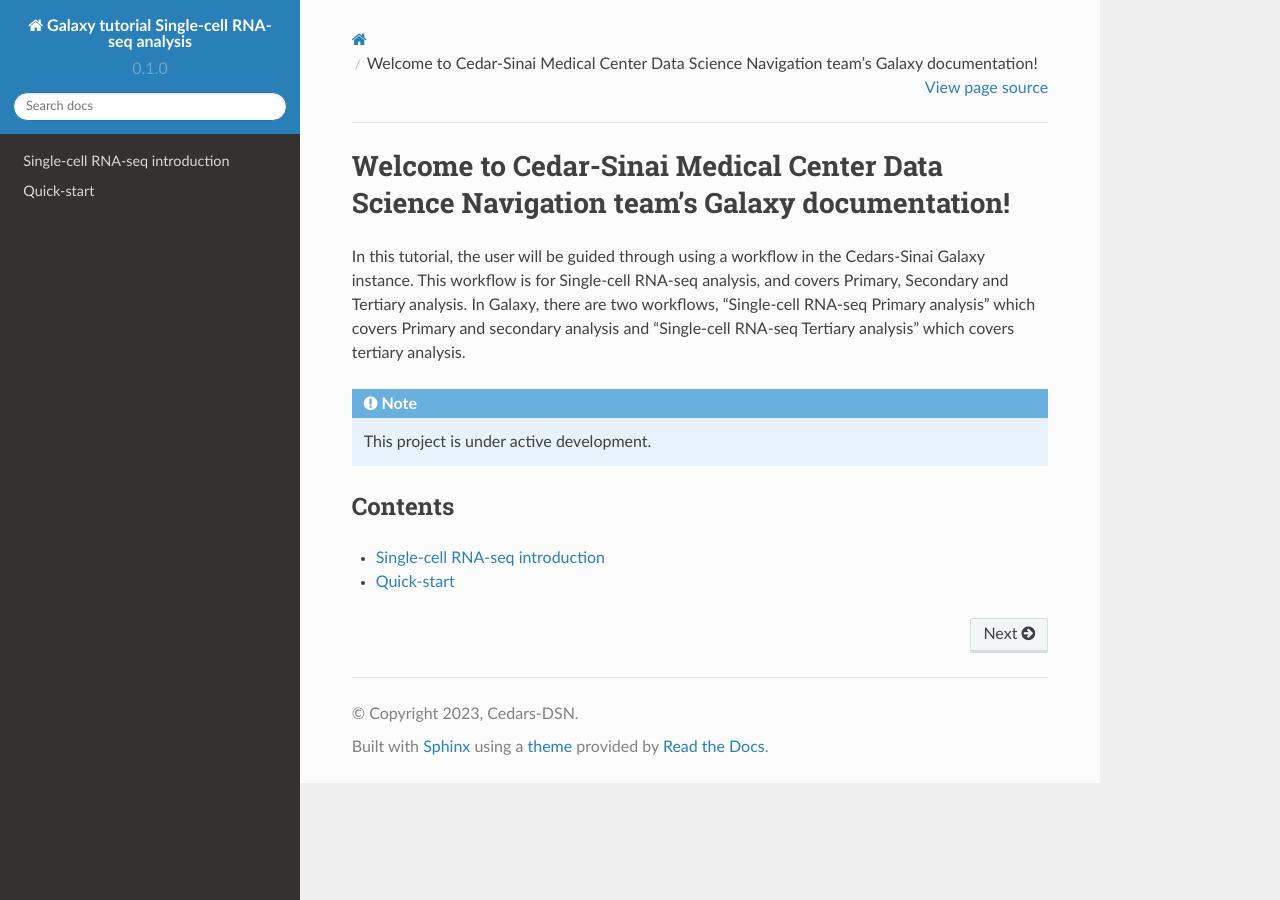
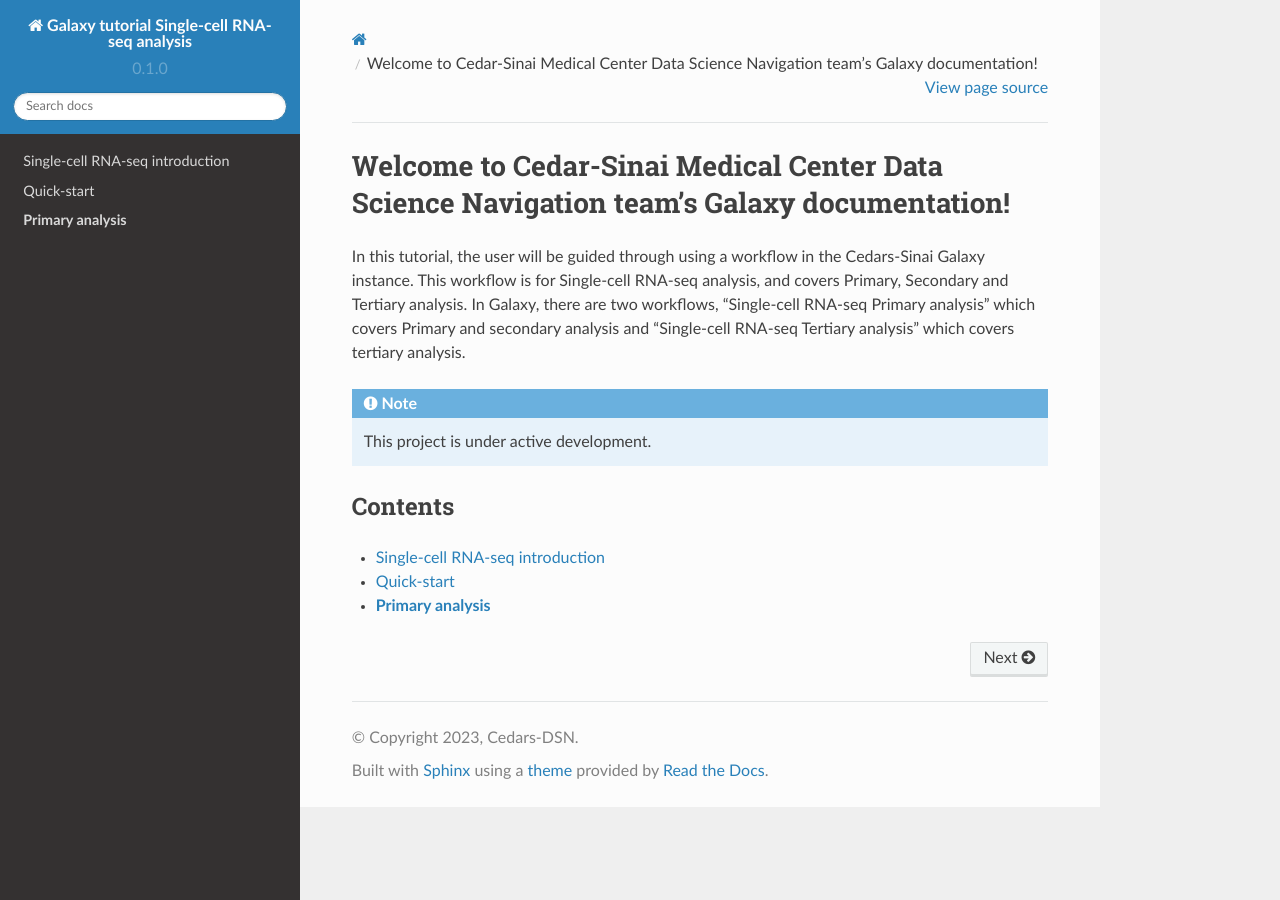
Before and after one commit to CedarsDSN/Galaxy_tutorial_scRNAseq_analysis, a Sphinx documentation site: the page built from docs/index.rst, in a window 1280 px wide. Built offline with Sphinx 7.4.7 and the Read the Docs theme 2.0.0, drawn with Linux system fonts in a browser that asks for light colours; pages that are not in the unit, such as notebooks, are missing from menus.

Commit message:
Update index.rst

```diff
--- a/docs/index.rst
+++ b/docs/index.rst
@@ -15,3 +15,4 @@
 
    Single-cell RNA-seq introduction
    Quick-start
+   Primary analysis/index.rst
```
